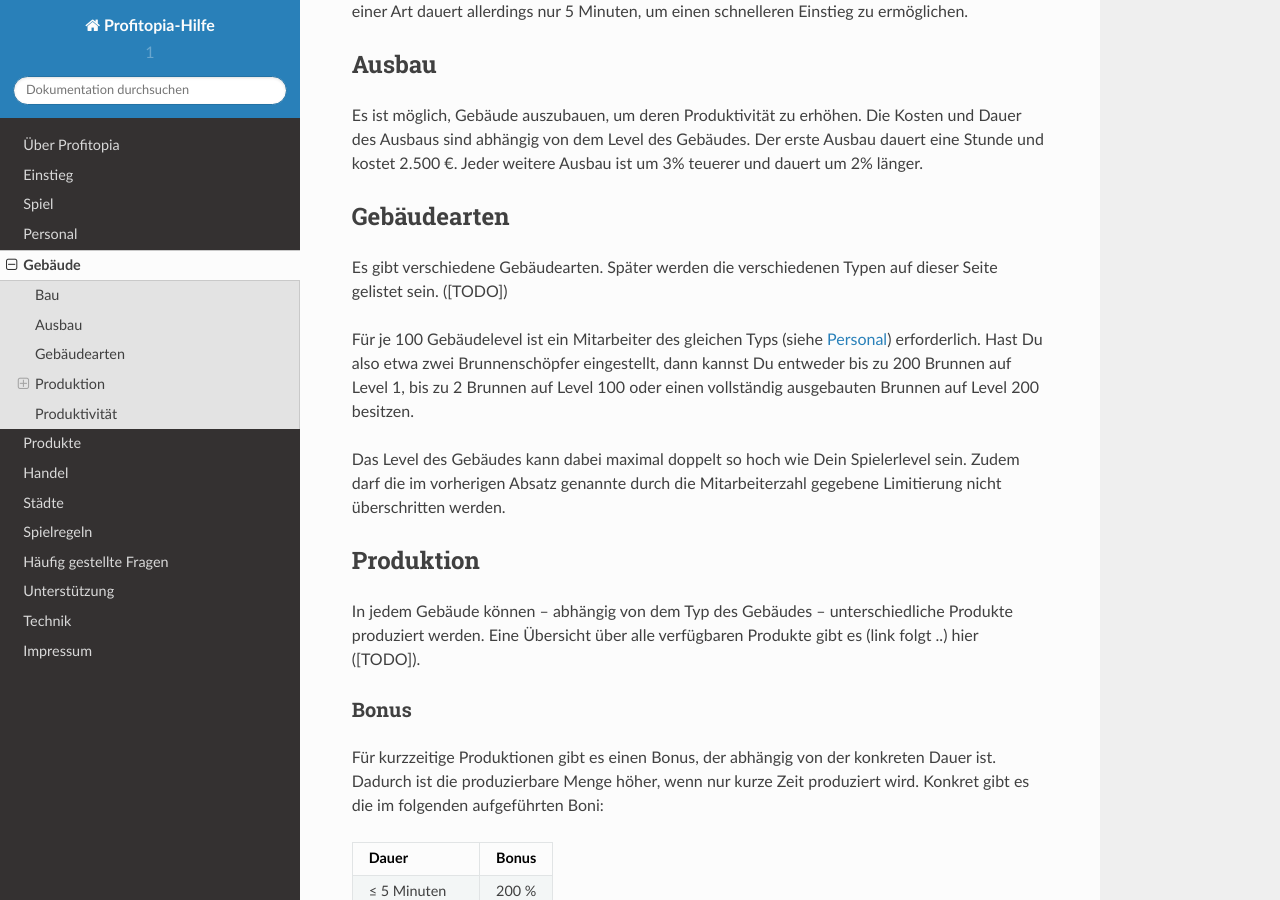
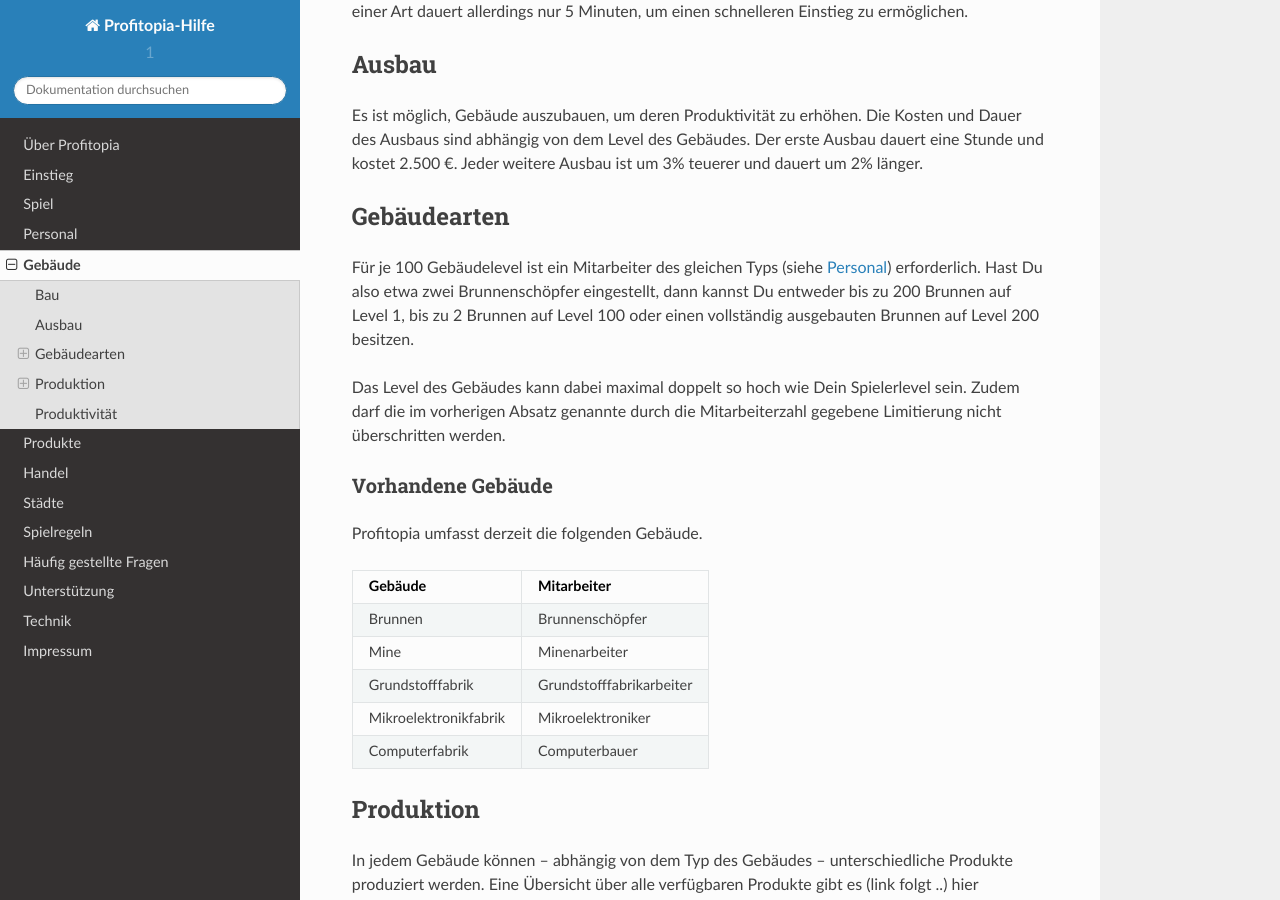
Before and after one commit to profitopia/help, a Sphinx documentation site: the page built from source/buildings/index.rst, in a window 1280 px wide and 900 px high, scrolled down 312 px. Built offline with Sphinx 7.4.7 and the Read the Docs theme 2.0.0, drawn with Linux system fonts in a browser that asks for light colours.

Commit message:
building types

```diff
--- a/source/buildings/index.rst
+++ b/source/buildings/index.rst
@@ -17,11 +17,24 @@ Es ist möglich, Gebäude auszubauen, um deren Produktivität zu erhöhen. Die K
 Gebäudearten
 ============
 
-Es gibt verschiedene Gebäudearten. Später werden die verschiedenen Typen auf dieser Seite gelistet sein. ([TODO])
-
 Für je 100 Gebäudelevel ist ein Mitarbeiter des gleichen Typs (siehe :ref:`employees`) erforderlich. Hast Du also etwa zwei Brunnenschöpfer eingestellt, dann kannst Du entweder bis zu 200 Brunnen auf Level 1, bis zu 2 Brunnen auf Level 100 oder einen vollständig ausgebauten Brunnen auf Level 200 besitzen.
 
 Das Level des Gebäudes kann dabei maximal doppelt so hoch wie Dein Spielerlevel sein. Zudem darf die im vorherigen Absatz genannte durch die Mitarbeiterzahl gegebene Limitierung nicht überschritten werden.
+
+Vorhandene Gebäude
+------------------
+
+Profitopia umfasst derzeit die folgenden Gebäude.
+
+.. csv-table::
+    :header: "Gebäude", "Mitarbeiter"
+
+    "Brunnen", "Brunnenschöpfer"
+    "Mine", "Minenarbeiter"
+    "Grundstofffabrik", "Grundstofffabrikarbeiter"
+    "Mikroelektronikfabrik", "Mikroelektroniker"
+    "Computerfabrik", "Computerbauer"
+
 
 Produktion
 ==========
```
